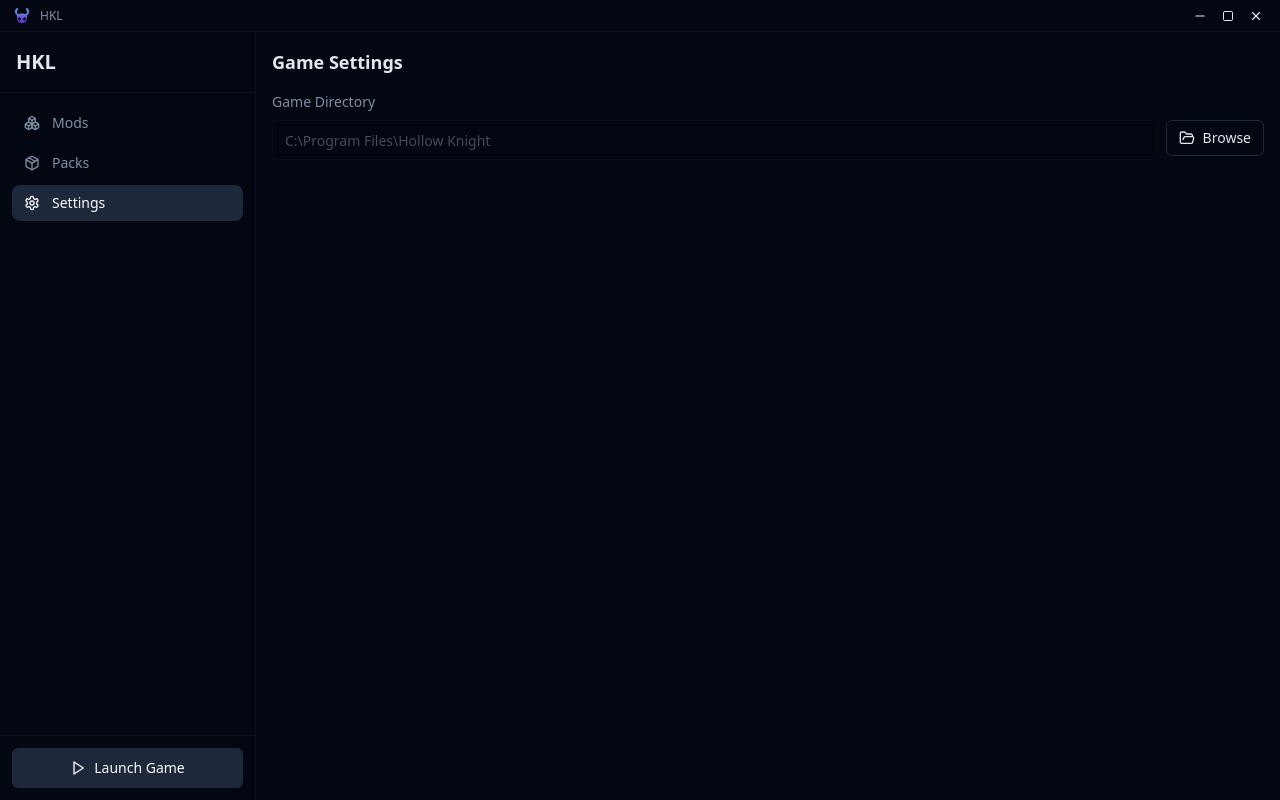
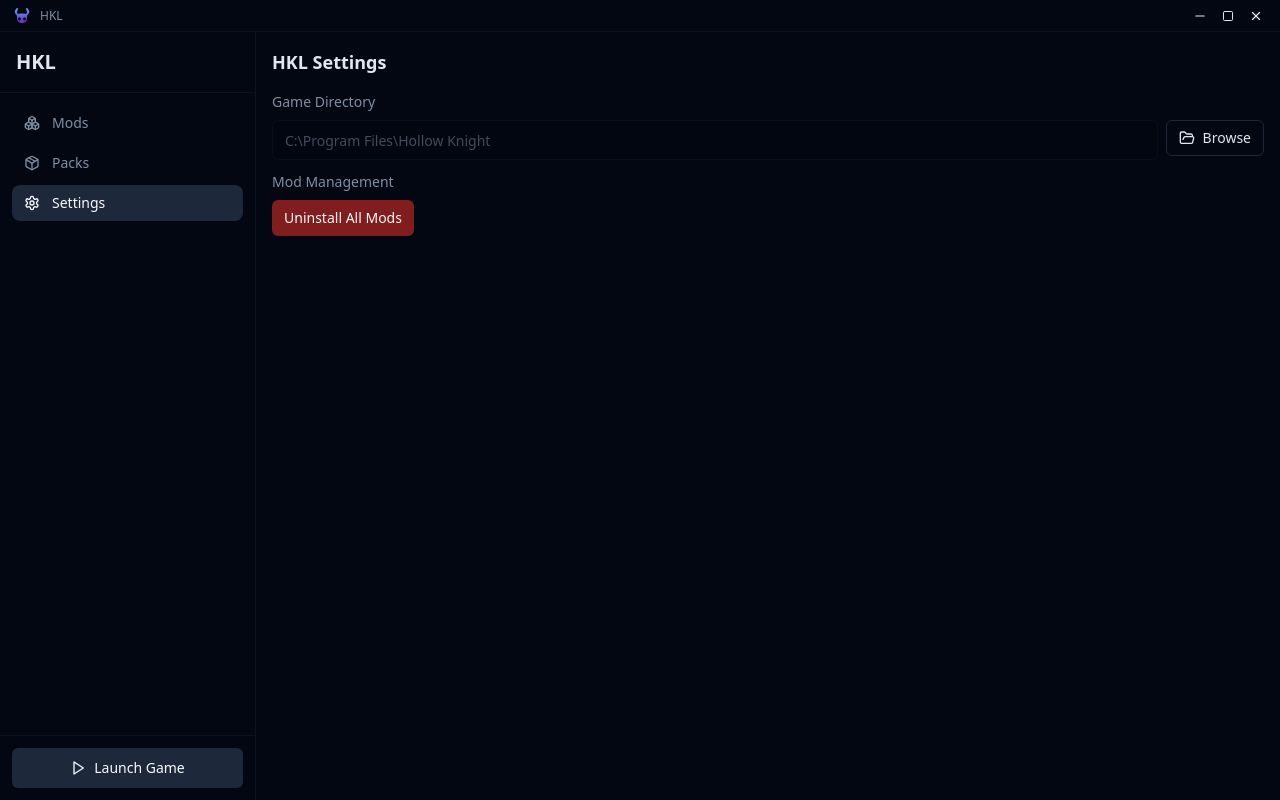
Before and after one commit to xavierhampton/HKL, a React (Vite) app: page / in a window 1280 px wide. Both pictures are taken after a click on the button "Settings". Built offline with nearby package versions, Linux system fonts and the light colour scheme; the HTML template or start-up script is replaced by a standard one.

Commit message:
Add mod management controls

```diff
--- a/src/App.tsx
+++ b/src/App.tsx
@@ -73,7 +73,7 @@
         <main className="flex-1 flex flex-col">
           {activeTab !== 'settings' && (
             <header className="border-b border-border/40 p-4">
-              <div className="flex items-center gap-3 mb-3">
+              <div className="flex items-center justify-between gap-3 mb-3">
                 <div className="flex gap-1 bg-muted/30 rounded-lg p-0.5">
                   {(['all', 'enabled', 'installed'] as const).map((f) => (
                     <button
@@ -89,6 +89,9 @@
                     </button>
                   ))}
                 </div>
+                <Button variant="outline" size="sm">
+                  Disable All
+                </Button>
               </div>
               <div className="relative">
                 <Search className="absolute left-3 top-1/2 transform -translate-y-1/2 h-4 w-4 text-muted-foreground" />
--- a/src/components/Settings.tsx
+++ b/src/components/Settings.tsx
@@ -6,7 +6,7 @@
   return (
     <div className="p-4 space-y-6">
       <div>
-        <h2 className="text-lg font-semibold mb-4">Game Settings</h2>
+        <h2 className="text-lg font-semibold mb-4">HKL Settings</h2>
         <div className="space-y-3">
           <div>
             <label className="text-sm text-muted-foreground mb-2 block">
@@ -24,6 +24,14 @@
               </Button>
             </div>
           </div>
+          <div>
+            <label className="text-sm text-muted-foreground mb-2 block">
+              Mod Management
+            </label>
+            <Button variant="destructive" size="sm">
+              Uninstall All Mods
+            </Button>
+          </div>
         </div>
       </div>
     </div>
```
